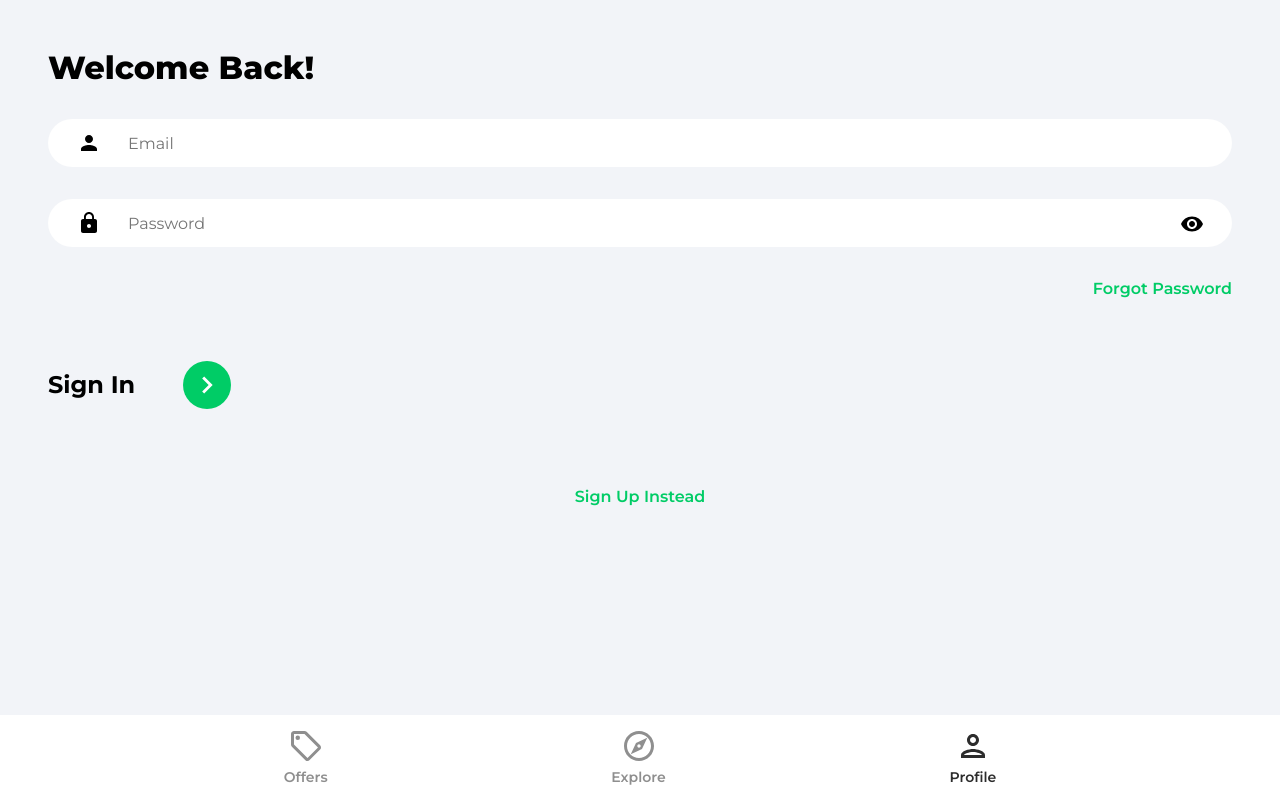
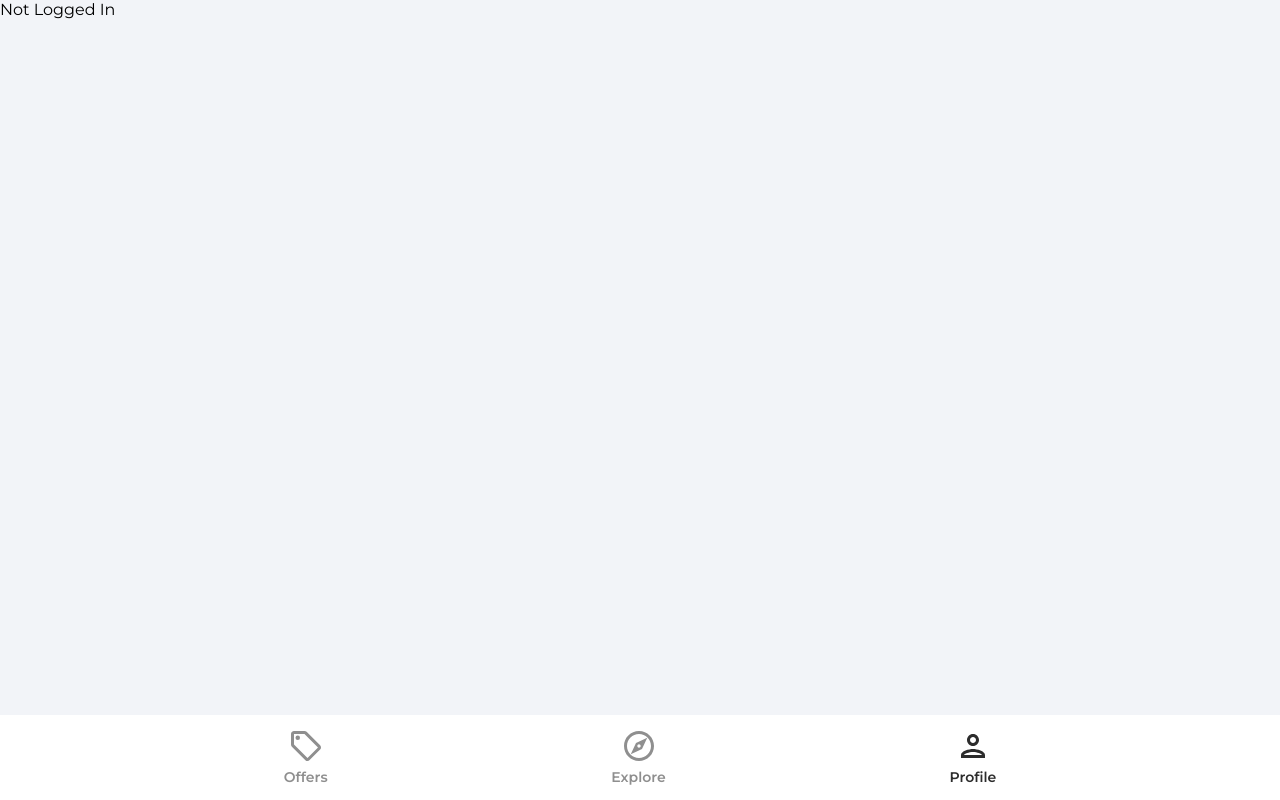
Before and after one commit to cmattrox/house-marketplace-app, a React (Create React App) app: page /profile in a window 1280 px wide. Built offline with nearby package versions, Linux system fonts and the light colour scheme.

Commit message:
Setup react toastify

```diff
--- a/package.json
+++ b/package.json
@@ -11,6 +11,7 @@
     "react-dom": "^17.0.2",
     "react-router-dom": "^6.2.1",
     "react-scripts": "5.0.0",
+    "react-toastify": "^8.1.1",
     "web-vitals": "^2.1.4"
   },
   "scripts": {
--- a/src/App.js
+++ b/src/App.js
@@ -1,11 +1,13 @@
-import { BrowserRouter as Router, Routes, Route } from 'react-router-dom'
-import Navbar from './components/Navbar'
-import Explore from './pages/Explore'
-import ForgotPassword from './pages/ForgotPassword'
-import Offers from './pages/Offers'
-import Profile from './pages/Profile'
-import SignIn from './pages/SignIn'
-import SignUp from './pages/SignUp'
+import { BrowserRouter as Router, Routes, Route } from 'react-router-dom';
+import { ToastContainer } from 'react-toastify';
+import 'react-toastify/dist/ReactToastify.css';
+import Navbar from './components/Navbar';
+import Explore from './pages/Explore';
+import ForgotPassword from './pages/ForgotPassword';
+import Offers from './pages/Offers';
+import Profile from './pages/Profile';
+import SignIn from './pages/SignIn';
+import SignUp from './pages/SignUp';
 
 function App() {
 	return (
@@ -14,15 +16,20 @@ function App() {
 				<Routes>
 					<Route path="/" element={<Explore />} />
 					<Route path="/offers" element={<Offers />} />
-          <Route path="/profile" element={<SignIn />} />
+					<Route path="/profile" element={<Profile />} />
 					<Route path="/sign-in" element={<SignIn />} />
 					<Route path="/sign-up" element={<SignUp />} />
-          <Route path="/forgot-password" element={<ForgotPassword />} />
+					<Route
+						path="/forgot-password"
+						element={<ForgotPassword />}
+					/>
 				</Routes>
 				<Navbar />
 			</Router>
+
+			<ToastContainer />
 		</>
-  )
+	);
 }
 
-export default App
+export default App;
--- a/src/pages/Profile.jsx
+++ b/src/pages/Profile.jsx
@@ -1,9 +1,16 @@
+import { getAuth } from 'firebase/auth';
+import { useState, useEffect } from 'react';
+
 function Profile() {
-  return (
-    <div>
-      <h1>Profile</h1>
-    </div>
-  )
+	const [user, setUser] = useState(null);
+
+	const auth = getAuth();
+
+	useEffect(() => {
+		setUser(auth.currentUser);
+	}, []);
+
+	return user ? <h1>{user.displayName}</h1> : 'Not Logged In';
 }
 
-export default Profile
+export default Profile;
--- a/src/pages/SignIn.jsx
+++ b/src/pages/SignIn.jsx
@@ -1,5 +1,7 @@
 import { useState } from 'react';
+import { toast } from 'react-toastify';
 import { Link, useNavigate } from 'react-router-dom';
+import { getAuth, signInWithEmailAndPassword } from 'firebase/auth';
 import { ReactComponent as ArrowRightIcon } from '../assets/svg/keyboardArrowRightIcon.svg';
 import visibility from '../assets/svg/visibilityIcon.svg';
 
@@ -21,6 +23,26 @@ function SignIn() {
 		}));
 	};
 
+	const onSubmit = async (e) => {
+		e.preventDefault();
+
+		try {
+			const auth = getAuth();
+
+			const userCredential = await signInWithEmailAndPassword(
+				auth,
+				email,
+				password
+			);
+
+			if (userCredential.user) {
+				navigate('/');
+			}
+		} catch (error) {
+			toast.error('Bad User Credentials');
+		}
+	};
+
 	return (
 		<>
 			<div className="pageContainer">
@@ -28,7 +50,7 @@ function SignIn() {
 					<p className="pageHeader">Welcome Back!</p>
 				</header>
 				<main>
-					<form>
+					<form onSubmit={onSubmit}>
 						<input
 							type="email"
 							className="emailInput"
--- a/src/pages/SignUp.jsx
+++ b/src/pages/SignUp.jsx
@@ -1,5 +1,6 @@
 import { useState } from 'react';
 import { Link, useNavigate } from 'react-router-dom';
+import { toast } from 'react-toastify';
 import {
 	getAuth,
 	createUserWithEmailAndPassword,
@@ -55,7 +56,7 @@ function SignUp() {
 
 			navigate('/');
 		} catch (error) {
-			console.log(error);
+			toast.error('Something went wrong with registration');
 		}
 	};
 
```
Also changed, not shown: 1 other file (tests, documents, lock files or other folders). Lines whose indentation alone changed are shown as unchanged.
